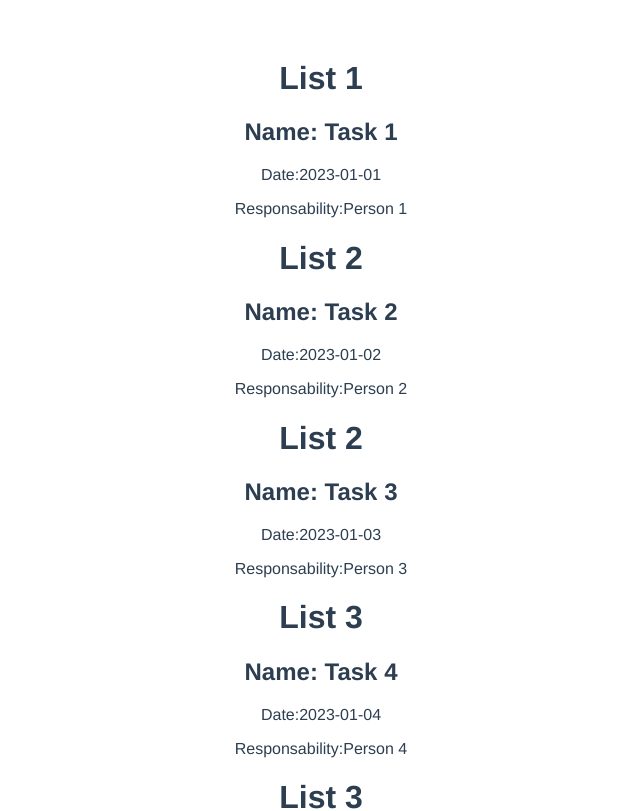
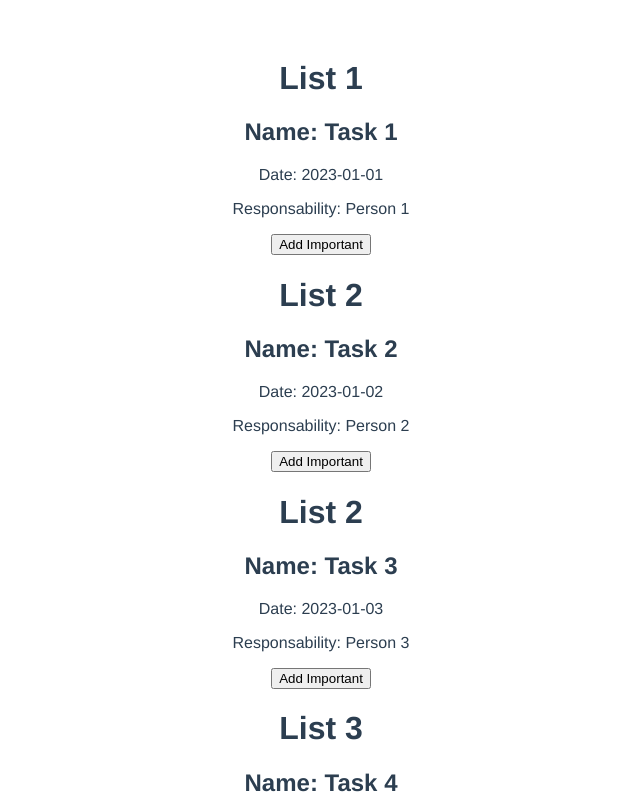
Before and after one commit to JulianaVanier/582-app-to-do-list-vue, a Vue app: page / in a window 1280 px wide. Shown: the top 811 px of the page, without its empty margins (319-959 px from the left). Built offline with nearby package versions, Linux system fonts and the light colour scheme.

Commit message:
Added button important emit- listeners-toggle

```diff
--- a/src/App.vue
+++ b/src/App.vue
@@ -2,7 +2,13 @@
   <!-- <img alt="Vue logo" src="./assets/logo.png" /> -->
   <!-- <HelloWorld msg="Welcome to Your Vue.js App" /> -->
   <!-- <CategoriesLists></CategoriesLists> -->
-  <TaskItem v-for="task in tasks" :key="task.id" :tasks="task"> </TaskItem>
+  <TaskItem
+    v-for="task in tasks"
+    :key="task.id"
+    :tasks="task"
+    @addImportant="addImportant"
+  >
+  </TaskItem>
 </template>
 
 <script>
@@ -36,6 +42,7 @@ export default {
           responsability: "Person 1",
           listId: 1,
           listName: "List 1",
+          labelImportant: false,
         },
         {
           id: 2,
@@ -44,6 +51,7 @@ export default {
           responsability: "Person 2",
           listId: 2,
           listName: "List 2",
+          labelImportant: false,
         },
         {
           id: 3,
@@ -52,6 +60,7 @@ export default {
           responsability: "Person 3",
           listId: 2,
           listName: "List 2",
+          labelImportant: false,
         },
         {
           id: 4,
@@ -60,6 +69,7 @@ export default {
           responsability: "Person 4",
           listId: 3,
           listName: "List 3",
+          labelImportant: false,
         },
         {
           id: 5,
@@ -68,6 +78,7 @@ export default {
           responsability: "Person 5",
           listId: 3,
           listName: "List 3",
+          labelImportant: false,
         },
         {
           id: 6,
@@ -76,6 +87,7 @@ export default {
           responsability: "Person 6",
           listId: 3,
           listName: "List 3",
+          labelImportant: false,
         },
       ],
     };
@@ -84,6 +96,16 @@ export default {
     // HelloWorld,
     // CategoriesLists,
     TaskItem,
+  },
+  methods: {
+    addImportant(id) {
+      for (let i = 0; i < this.tasks.length; i++) {
+        if (this.tasks[i].id === id) {
+          this.tasks[i].labelImportant = true;
+          console.log(this.tasks[i].labelImportant);
+        }
+      }
+    },
   },
 };
 </script>
--- a/src/components/TaskItem.vue
+++ b/src/components/TaskItem.vue
@@ -2,8 +2,11 @@
   <div class="task-item">
     <h1>{{ tasks.listName }}</h1>
     <h2>Name: {{ tasks.name }}</h2>
-    <p>Date:{{ tasks.date }}</p>
-    <p>Responsability:{{ tasks.responsability }}</p>
+    <p>Date: {{ tasks.date }}</p>
+    <p>Responsability: {{ tasks.responsability }}</p>
+    <button data testid="addImportant" @click="addImportant">
+      Add Important
+    </button>
   </div>
 </template>
 
@@ -16,6 +19,11 @@ export default {
       required: true,
     },
   },
+  methods: {
+    addImportant() {
+      this.$emit("addImportant", this.tasks.id);
+    },
+  },
 };
 </script>
 
```
